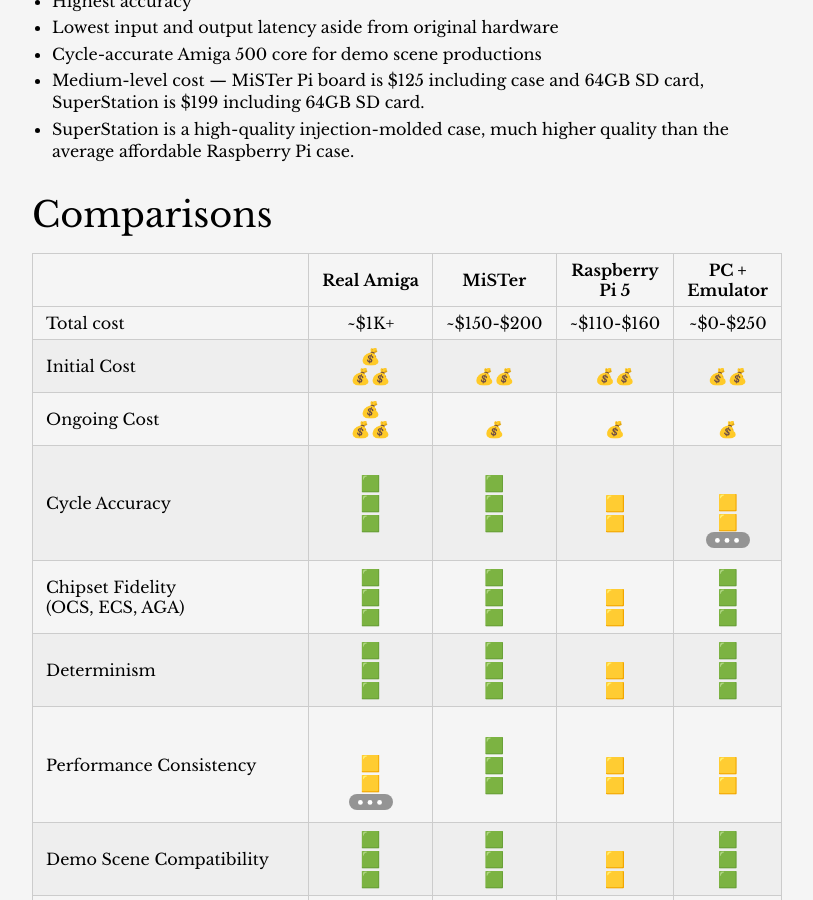
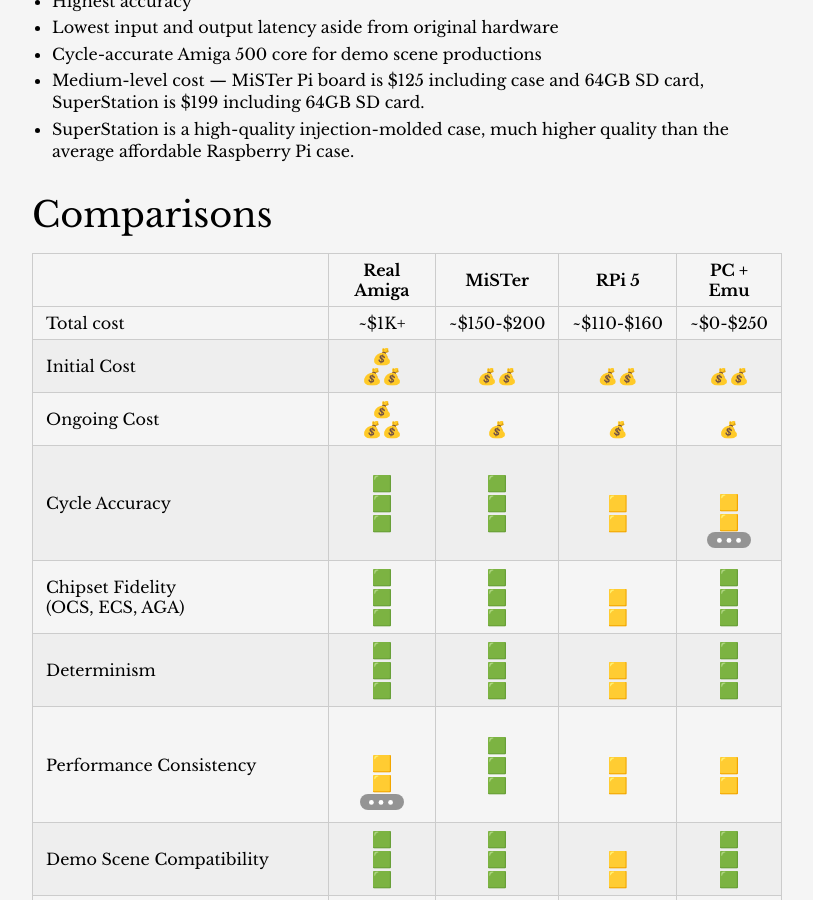
Before and after one commit to amigavision/amigavision.github.io, a Jekyll site: the page built from best.md, in a window 1280 px wide and 900 px high, scrolled down 1418 px. Shown: the whole window, without its empty margins (233-1046 px from the left). Built offline with Jekyll 4.4.1, drawn with Linux system fonts in a browser that asks for light colours.

Commit message:
And now we can probably use the narrow columns

```diff
--- a/best.md
+++ b/best.md
@@ -46,7 +46,7 @@
 
 ## Comparisons
 
-|   | Real&nbsp;Amiga | MiSTer | Raspberry<br> Pi 5 | PC +<br> Emulator
+|   | Real <br>Amiga | MiSTer | RPi 5 | PC +<br> Emu
 |---|:---------------:|:------:|:-----------------:|:-----------------------:
 Total cost | ~&#36;1K+ | ~&#36;150-&#36;200 | ~&#36;110-&#36;160 | ~&#36;0-&#36;250
 Initial Cost | 💰<br>💰💰 | <br>💰💰 | <br>💰💰 | <br>💰💰
```
